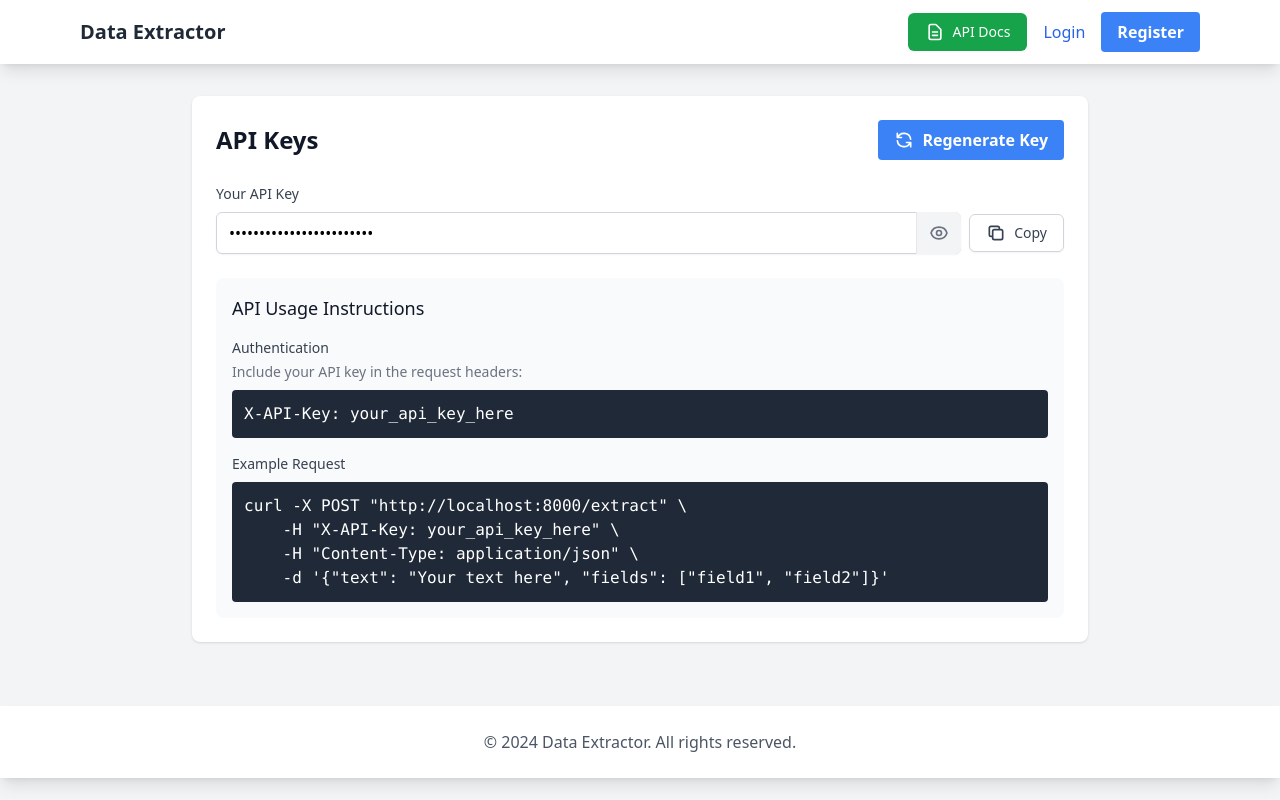
After one commit to Ernosto0/DataExtractorApi, a FastAPI app: template templates/apikeys.html in a window 1280 px wide. The commit adds this page. Run offline with FastAPI, Linux system fonts and the light colour scheme; the template is opened without the code that fills it, so the values that code supplies are empty; some libraries are stand-ins or nearby versions.

Commit message:
Implement API key management and usage tracking in Data Extractor API. Added functionality to generate, regenerate, and validate API keys for users. Enhanced user model to include API key and usage limits. Updated database schema with unique indexes for email and API key. Introduced logging for user authentication and API key operations. Created new HTML template for API key management and integrated it into the main application.

```diff
--- a/main.py
+++ b/main.py
@@ -8,19 +8,32 @@ from utils import DataExtractor, OpenAIExtractor
 from auth import (
     User, UserCreate, Token,
     create_user, authenticate_user, create_access_token,
-    get_current_user, ACCESS_TOKEN_EXPIRE_MINUTES
+    get_current_user, ACCESS_TOKEN_EXPIRE_MINUTES, regenerate_api_key, check_usage_limit, update_usage_limit
 )
 from datetime import timedelta
 from pydantic import BaseModel, Field, validator
 from typing import Union, Dict, List, Optional
 import logging
 from starlette.middleware.sessions import SessionMiddleware
-from database import users
+from database import users, generate_api_key
+from fastapi.responses import JSONResponse
+import secrets
 
-logging.basicConfig(level=logging.INFO)
+# Configure logging
+logging.basicConfig(
+    level=logging.INFO,
+    format='%(asctime)s - %(name)s - %(levelname)s - %(message)s'
+)
 logger = logging.getLogger(__name__)
 
 class ExtractionRequest(BaseModel):
+
+    apikey: str = Field(
+        ...,
+        description="API key for authentication",
+        example="1234567890"
+    )
+
     text: str = Field(
         ...,
         description="The text to extract information from",
@@ -52,6 +65,12 @@ class ExtractionRequest(BaseModel):
         if isinstance(v, dict) and (not v or not all(v.keys()) or not all(v.values())):
             raise ValueError('Fields map cannot be empty and must contain non-empty strings')
         return v
+
+    @validator('apikey')
+    def apikey_must_not_be_empty(cls, v):
+        if not v.strip():
+            raise ValueError('API key is required')
+        return v.strip()
 
     class Config:
         schema_extra = {
@@ -134,13 +153,11 @@ templates = Jinja2Templates(directory="templates")
 
 async def get_current_user_from_session(request: Request):
     """Get current user from session"""
-    if "access_token" not in request.session:
+    if "user" not in request.session:
         return None
 
     try:
-        token = request.session["access_token"]
-        current_user = await get_current_user(token)
-        return current_user
+        return request.session["user"]
     except:
         return None
 
@@ -201,8 +218,13 @@ async def login_web(request: Request):
         expires_delta=access_token_expires
     )
 
-    # Store token in session
+    # Store user data in session
     request.session["access_token"] = access_token
+    request.session["user"] = {
+        "id": str(user["_id"]),
+        "email": user["email"],
+        "api_key": user.get("api_key")
+    }
 
     response = RedirectResponse(url="/", status_code=302)
     return response
@@ -252,8 +274,9 @@ async def register_web(request: Request):
 @app.get("/logout", include_in_schema=False)
 async def logout(request: Request):
     """Handle logout"""
+    # Clear session
     request.session.clear()
-    return RedirectResponse(url="/login", status_code=302)
+    return RedirectResponse(url="/", status_code=302)
 
 @app.post(
     "/extract",
@@ -267,15 +290,34 @@ async def logout(request: Request):
     tags=["extraction"]
 )
 async def extract_data(req: ExtractionRequest):
+
+    logger.info(f"Extraction request: {req}")
+
     """
     Extract structured data from unstructured text.
 
-    This endpoint accepts text input and a specification of fields to extract,
-    then uses AI to extract the requested information into a structured format.
-
-    - **text**: The input text to extract information from
+    Parameters:
+    - **text**: The input text to extract data from
     - **fields**: Either a list of field names or a dictionary mapping aliases to field names
     """
+
+    if req.apikey is None:
+        raise HTTPException(status_code=401, detail="API key is required")
+
+    user = users.find_one({"api_key": req.apikey})
+    if user is None:
+        raise HTTPException(status_code=401, detail="Invalid API key")
+
+    # Get user ID, falling back to email if ID is not present
+    user_identifier = user.get("id") or user.get("_id") or user.get("email")
+    if not user_identifier:
+        raise HTTPException(status_code=500, detail="Invalid user data")
+
+    if not check_usage_limit(user_identifier):
+        raise HTTPException(status_code=402, detail="Usage limit reached. Please upgrade your plan.")
+
+    update_usage_limit(user_identifier, 1)
+
     try:
         openai_extractor = OpenAIExtractor({"text": req.text}, fields=req.fields)
         result = openai_extractor.openai_api_call()
@@ -304,3 +346,57 @@ async def extract_data(req: ExtractionRequest):
             status_code=500,
             detail="An unexpected error occurred during extraction"
         )
+
+        logger.error(f"Extraction error: {str(e)}")
+        raise HTTPException(status_code=500, detail=str(e))
+    return openai_extractor.extract()
+
+@app.get("/apikeys", response_class=HTMLResponse, include_in_schema=False)
+async def apikeys_page(request: Request, success: str = None, error: str = None):
+    """Render the API keys page"""
+    current_user = await get_current_user_from_session(request)
+    if not current_user:
+        return RedirectResponse(url="/login", status_code=302)
+    return templates.TemplateResponse("apikeys.html", {
+        "request": request,
+        "user": current_user,
+        "success": success,
+        "error": error
+    })
+
+@app.post("/apikeys/regenerate", response_model=dict, include_in_schema=False)
+async def regenerate_api_key(request: Request):
+    """Regenerate API key for the current user"""
+    current_user = await get_current_user_from_session(request)
+    if not current_user:
+        return JSONResponse(
+            status_code=401,
+            content={"error": "Not authenticated"}
+        )
+
+    try:
+        # Generate a new API key
+        new_api_key = secrets.token_urlsafe(32)
+
+        # Update the user's API key in the database using email as identifier
+        result = users.update_one(
+            {"email": current_user["email"]},
+            {"$set": {"api_key": new_api_key}}
+        )
+
+        if result.modified_count == 0:
+            return JSONResponse(
+                status_code=500,
+                content={"error": "Failed to update API key"}
+            )
+
+        # Update session with new API key
+        request.session["user"]["api_key"] = new_api_key
+
+        return {"api_key": new_api_key}
+    except Exception as e:
+        logger.error(f"Error regenerating API key: {str(e)}")
+        return JSONResponse(
+            status_code=500,
+            content={"error": str(e)}
+        )
--- /dev/null
+++ b/templates/apikeys.html
@@ -0,0 +1,136 @@
+{% extends "base.html" %}
+
+{% block title %}API Keys - Data Extractor{% endblock %}
+
+{% block content %}
+<div class="max-w-4xl mx-auto">
+    <div class="bg-white shadow rounded-lg p-6">
+        <div class="flex justify-between items-center mb-6">
+            <h1 class="text-2xl font-bold text-gray-900">API Keys</h1>
+            <button onclick="regenerateApiKey()"
+                    class="bg-blue-500 hover:bg-blue-700 text-white font-bold py-2 px-4 rounded inline-flex items-center">
+                <svg xmlns="http://www.w3.org/2000/svg" class="h-5 w-5 mr-2" fill="none" viewBox="0 0 24 24" stroke="currentColor">
+                    <path stroke-linecap="round" stroke-linejoin="round" stroke-width="2" d="M4 4v5h.582m15.356 2A8.001 8.001 0 004.582 9m0 0H9m11 11v-5h-.581m0 0a8.003 8.003 0 01-15.357-2m15.357 2H15" />
+                </svg>
+                Regenerate Key
+            </button>
+        </div>
+
+        {% if error %}
+        <div class="mb-4 bg-red-100 border border-red-400 text-red-700 px-4 py-3 rounded relative" role="alert">
+            <span class="block sm:inline">{{ error }}</span>
+        </div>
+        {% endif %}
+
+        {% if success %}
+        <div class="mb-4 bg-green-100 border border-green-400 text-green-700 px-4 py-3 rounded relative" role="alert">
+            <span class="block sm:inline">{{ success }}</span>
+        </div>
+        {% endif %}
+
+        <div class="space-y-6">
+            <!-- Current API Key -->
+            <div>
+                <label class="block text-sm font-medium text-gray-700 mb-2">Your API Key</label>
+                <div class="flex items-center space-x-2">
+                    <div class="relative flex-grow">
+                        <input type="password" id="apiKey" value="{{ user.api_key if user.api_key else 'No API key generated yet' }}" readonly
+                            class="block w-full pr-10 py-2 px-3 border border-gray-300 rounded-md shadow-sm focus:outline-none focus:ring-blue-500 focus:border-blue-500">
+                        <button onclick="toggleApiKeyVisibility()"
+                                class="absolute inset-y-0 right-0 px-3 flex items-center bg-gray-100 rounded-r-md border-l">
+                            <svg id="eyeIcon" xmlns="http://www.w3.org/2000/svg" class="h-5 w-5 text-gray-500" fill="none" viewBox="0 0 24 24" stroke="currentColor">
+                                <path stroke-linecap="round" stroke-linejoin="round" stroke-width="2" d="M15 12a3 3 0 11-6 0 3 3 0 016 0z" />
+                                <path stroke-linecap="round" stroke-linejoin="round" stroke-width="2" d="M2.458 12C3.732 7.943 7.523 5 12 5c4.478 0 8.268 2.943 9.542 7-1.274 4.057-5.064 7-9.542 7-4.477 0-8.268-2.943-9.542-7z" />
+                            </svg>
+                        </button>
+                    </div>
+                    <button onclick="copyApiKey()"
+                            class="inline-flex items-center px-4 py-2 border border-gray-300 rounded-md shadow-sm text-sm font-medium text-gray-700 bg-white hover:bg-gray-50 focus:outline-none focus:ring-2 focus:ring-offset-2 focus:ring-blue-500">
+                        <svg xmlns="http://www.w3.org/2000/svg" class="h-5 w-5 mr-2" fill="none" viewBox="0 0 24 24" stroke="currentColor">
+                            <path stroke-linecap="round" stroke-linejoin="round" stroke-width="2" d="M8 16H6a2 2 0 01-2-2V6a2 2 0 012-2h8a2 2 0 012 2v2m-6 12h8a2 2 0 002-2v-8a2 2 0 00-2-2h-8a2 2 0 00-2 2v8a2 2 0 002 2z" />
+                        </svg>
+                        Copy
+                    </button>
+                </div>
+            </div>
+
+            <!-- API Usage Information -->
+            <div class="bg-gray-50 rounded-lg p-4 mt-6">
+                <h2 class="text-lg font-medium text-gray-900 mb-4">API Usage Instructions</h2>
+                <div class="space-y-4">
+                    <div>
+                        <h3 class="text-sm font-medium text-gray-700">Authentication</h3>
+                        <p class="mt-1 text-sm text-gray-500">Include your API key in the request headers:</p>
+                        <pre class="mt-2 bg-gray-800 text-white rounded p-3 overflow-x-auto"><code>X-API-Key: your_api_key_here</code></pre>
+                    </div>
+                    <div>
+                        <h3 class="text-sm font-medium text-gray-700">Example Request</h3>
+                        <pre class="mt-2 bg-gray-800 text-white rounded p-3 overflow-x-auto"><code>curl -X POST "http://localhost:8000/extract" \
+    -H "X-API-Key: your_api_key_here" \
+    -H "Content-Type: application/json" \
+    -d '{"text": "Your text here", "fields": ["field1", "field2"]}'</code></pre>
+                    </div>
+                </div>
+            </div>
+        </div>
+    </div>
+</div>
+
+<script>
+    function toggleApiKeyVisibility() {
+        const apiKeyInput = document.getElementById('apiKey');
+        const eyeIcon = document.getElementById('eyeIcon');
+
+        if (apiKeyInput.type === 'password') {
+            apiKeyInput.type = 'text';
+            eyeIcon.innerHTML = `
+                <path stroke-linecap="round" stroke-linejoin="round" stroke-width="2" d="M13.875 18.825A10.05 10.05 0 0112 19c-4.478 0-8.268-2.943-9.543-7a9.97 9.97 0 011.563-3.029m5.858.908a3 3 0 114.243 4.243M9.878 9.878l4.242 4.242M9.88 9.88l-3.29-3.29m7.532 7.532l3.29 3.29M3 3l3.59 3.59m0 0A9.953 9.953 0 0112 5c4.478 0 8.268 2.943 9.543 7a10.025 10.025 0 01-4.132 5.411m0 0L21 21" />
+            `;
+        } else {
+            apiKeyInput.type = 'password';
+            eyeIcon.innerHTML = `
+                <path stroke-linecap="round" stroke-linejoin="round" stroke-width="2" d="M15 12a3 3 0 11-6 0 3 3 0 016 0z" />
+                <path stroke-linecap="round" stroke-linejoin="round" stroke-width="2" d="M2.458 12C3.732 7.943 7.523 5 12 5c4.478 0 8.268 2.943 9.542 7-1.274 4.057-5.064 7-9.542 7-4.477 0-8.268-2.943-9.542-7z" />
+            `;
+        }
+    }
+
+    function copyApiKey() {
+        const apiKeyInput = document.getElementById('apiKey');
+        const originalType = apiKeyInput.type;
+        apiKeyInput.type = 'text';  // Temporarily show the key to copy it
+        navigator.clipboard.writeText(apiKeyInput.value).then(() => {
+            apiKeyInput.type = originalType;  // Restore the original visibility
+            alert('API key copied to clipboard!');
+        }).catch(() => {
+            apiKeyInput.type = originalType;  // Restore the original visibility
+            alert('Failed to copy API key. Please try again.');
+        });
+    }
+
+    function regenerateApiKey() {
+        if (confirm('Are you sure you want to regenerate your API key? The old key will stop working immediately.')) {
+            fetch('/apikeys/regenerate', {
+                method: 'POST',
+                headers: {
+                    'Content-Type': 'application/json'
+                }
+            })
+            .then(response => response.json())
+            .then(data => {
+                if (data.api_key) {
+                    document.getElementById('apiKey').value = data.api_key;
+                    alert('API key has been regenerated successfully!');
+                    location.reload();  // Reload to update the session
+                } else {
+                    alert('Error regenerating API key: ' + (data.error || 'Unknown error'));
+                }
+            })
+            .catch(error => {
+                alert('Error regenerating API key. Please try again.');
+                console.error('Error:', error);
+            });
+        }
+    }
+</script>
+{% endblock %}
--- a/templates/base.html
+++ b/templates/base.html
@@ -17,10 +17,19 @@
                 <div class="flex items-center space-x-4">
                     <a href="/" class="text-xl font-bold text-gray-800">Data Extractor</a>
                     {% if user %}
-                    <span class="text-gray-600">Hello, <span class="font-semibold">{{ user.email }}</span></span>
+                    <span class="text-gray-600">Welcome, <span class="font-semibold">{{ user.email }}</span></span>
                     {% endif %}
                 </div>
                 <div class="flex items-center space-x-4">
+                    {% if user %}
+                        <a href="/apikeys"
+                           class="inline-flex items-center px-4 py-2 border border-transparent text-sm font-medium rounded-md text-white bg-indigo-600 hover:bg-indigo-700 focus:outline-none focus:ring-2 focus:ring-offset-2 focus:ring-indigo-500">
+                            <svg xmlns="http://www.w3.org/2000/svg" class="h-5 w-5 mr-2" fill="none" viewBox="0 0 24 24" stroke="currentColor">
+                                <path stroke-linecap="round" stroke-linejoin="round" stroke-width="2" d="M15 7a2 2 0 012 2m4 0a6 6 0 01-7.743 5.743L11 17H9v2H7v2H4a1 1 0 01-1-1v-2.586a1 1 0 01.293-.707l5.964-5.964A6 6 0 1121 9z" />
+                            </svg>
+                            API Keys
+                        </a>
+                    {% endif %}
                     <a href="/docs"
                        target="_blank"
                        class="inline-flex items-center px-4 py-2 border border-transparent text-sm font-medium rounded-md text-white bg-green-600 hover:bg-green-700 focus:outline-none focus:ring-2 focus:ring-offset-2 focus:ring-green-500">
--- a/utils.py
+++ b/utils.py
@@ -99,6 +99,7 @@ class OpenAIExtractor:
             )
 
             output_text = response.choices[0].message.content.strip()
+            logger.info(f"OpenAI API call response: {output_text}")
 
             try:
                 extracted_data = json.loads(output_text)
```
Also changed, not shown: auth.py (+51 -10 lines), database.py (+28 -0 lines).
